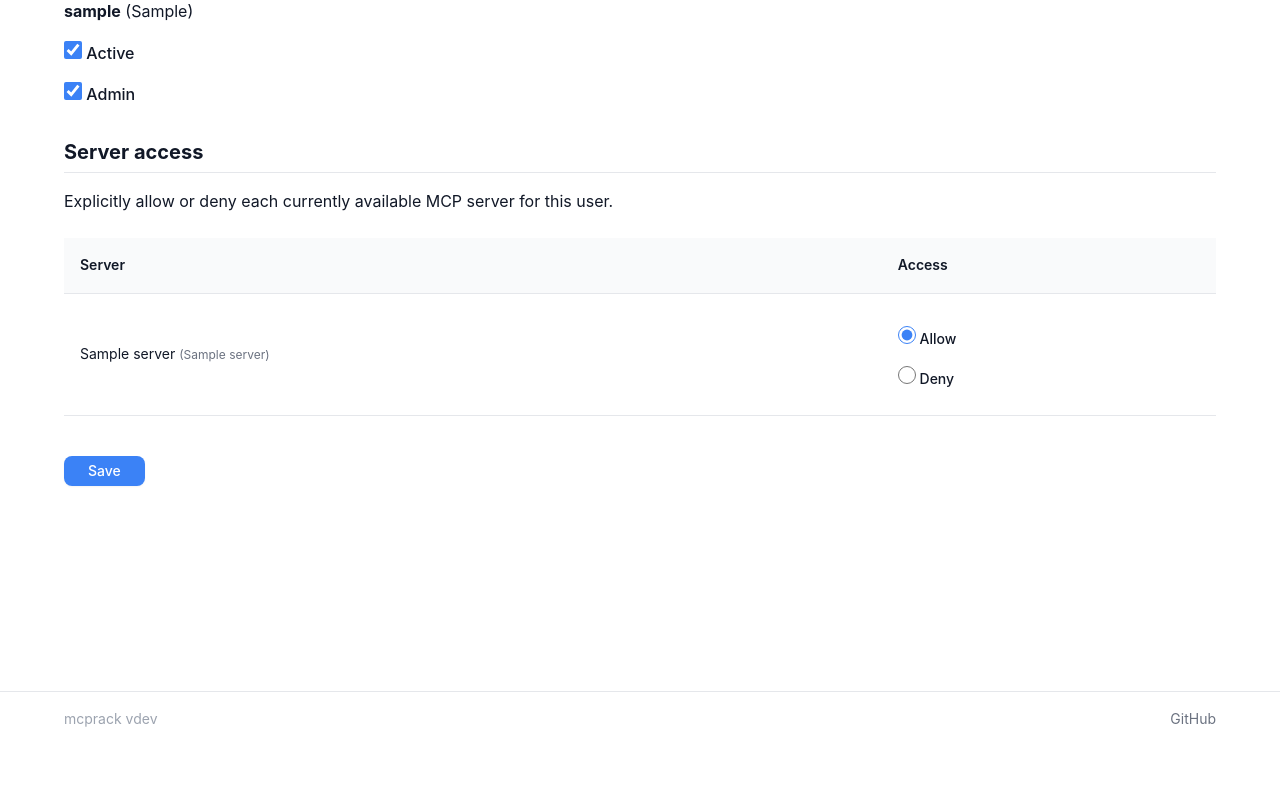
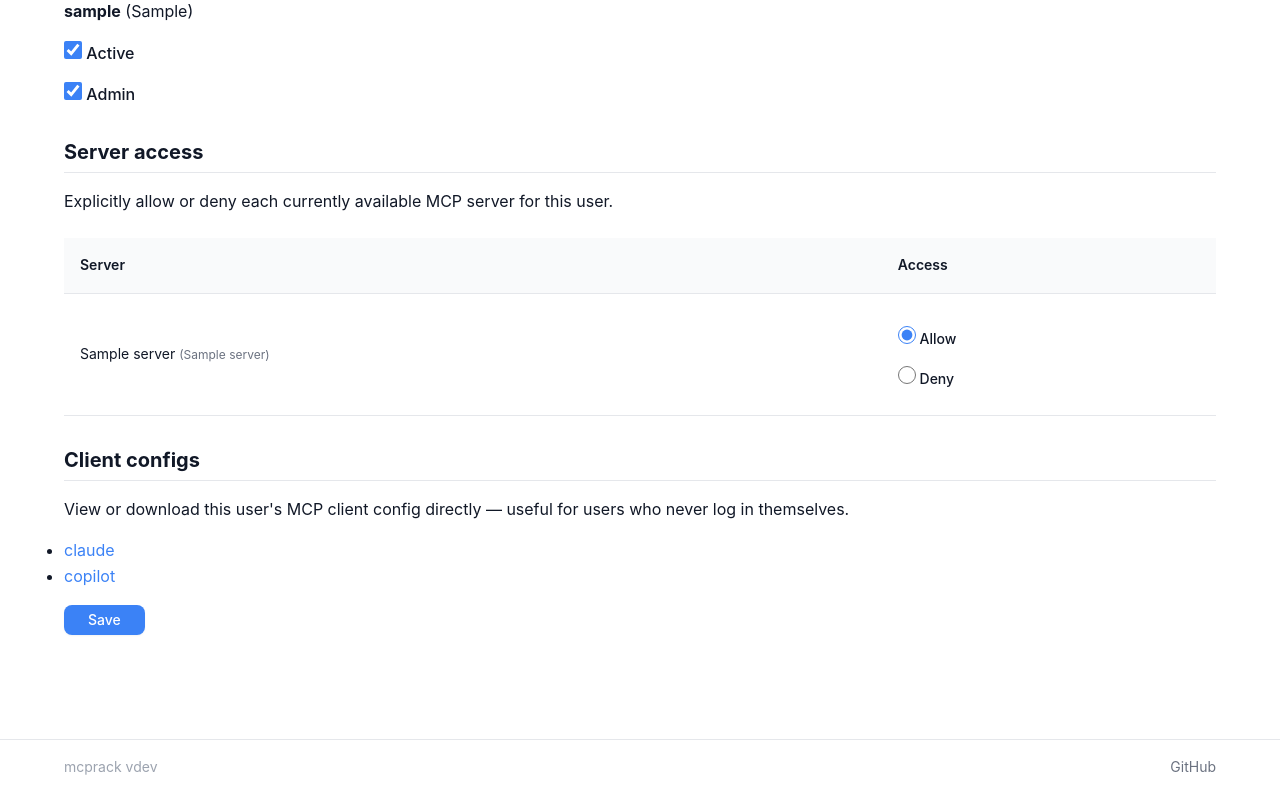
Before and after one commit to VitexSoftware/mcprack, a Flask app: page /admin/users/1/edit in a window 1280 px wide. Shown: the part 158-953 px from the top of the page. Before the commit the page ends 885 px from the top, so only its background shows below. Run offline with Flask 3, Linux system fonts and the light colour scheme; a user stored in the database is signed in; tables that the repository leaves empty hold one stand-in row (values such as "Sample post").

Commit message:
Let admins view/download other users' MCP client configs (v0.2.7)
Some users never log into the web UI; admins can now generate their
claude_desktop_config.json / mcp.json from Admin -> Users and hand it
to them directly, instead of requiring self-service login.

```diff
--- a/admin.py
+++ b/admin.py
@@ -1,7 +1,8 @@
-from flask import Blueprint, current_app, flash, redirect, render_template, request, url_for
+from flask import Blueprint, current_app, flash, redirect, render_template, request, url_for, Response
 from datetime import datetime
 
 import audit
+import catalog
 import detection
 import health
 import appstream_icons
@@ -545,6 +546,54 @@ def user_edit(user_id):
         user=user,
         available_servers=available_servers,
         permission_map=permission_map,
+        clients=list(catalog.RENDERERS.keys()),
+    )
+
+
+@bp.route("/users/<int:user_id>/config/<client>")
+@admin_required
+def user_config_view(user_id, client):
+    target_user = db.get_or_404(User, user_id)
+    config_json, filename = catalog._build_client_config_json(client, user=target_user)
+    if config_json is None:
+        return redirect(url_for("admin.user_edit", user_id=user_id))
+
+    return render_template(
+        "admin/user_config_view.html",
+        target_user=target_user,
+        client=client,
+        filename=filename,
+        config_json=config_json,
+    )
+
+
+@bp.route("/users/<int:user_id>/config/<client>/download")
+@admin_required
+def user_config_download(user_id, client):
+    target_user = db.get_or_404(User, user_id)
+    config_json, filename = catalog._build_client_config_json(client, user=target_user)
+    if config_json is None:
+        audit.log_audit_event(
+            "config_download",
+            "error",
+            user=target_user,
+            error_message=(
+                f"no config produced for client '{client}' "
+                f"(requested by admin '{current_user.username}')"
+            ),
+        )
+        return redirect(url_for("admin.user_edit", user_id=user_id))
+
+    audit.log_audit_event(
+        "config_download",
+        "success",
+        user=target_user,
+        error_message=f"downloaded by admin '{current_user.username}'",
+    )
+    return Response(
+        config_json,
+        mimetype="application/json",
+        headers={"Content-Disposition": f"attachment; filename={filename}"},
     )
 
 
--- a/catalog.py
+++ b/catalog.py
@@ -302,10 +302,11 @@ def override(server_id):
     )
 
 
-def _build_client_config_json(client):
-    """Resolve the current user's selected+enabled servers into a rendered
-    client config, as a pretty-printed JSON string. Returns None (with a
-    flash already set) if there's nothing selected, or `client` is unknown.
+def _build_client_config_json(client, user=None):
+    """Resolve `user`'s (default: the current user) selected+enabled servers
+    into a rendered client config, as a pretty-printed JSON string. Returns
+    None (with a flash already set) if there's nothing selected, or `client`
+    is unknown.
 
     Users always connect remotely: a stdio-implemented server (no network
     url of its own) is never spawned by the client directly — it always
@@ -315,15 +316,17 @@ def _build_client_config_json(client):
     network url (already-running, externally reachable services) need their
     auth header resolved eagerly, right here, to embed in the config.
     """
+    if user is None:
+        user = current_user
     if client not in RENDERERS:
         abort(404)
     render_fn, filename = RENDERERS[client]
 
-    allowed_ids = _allowed_enabled_server_ids(current_user.id)
+    allowed_ids = _allowed_enabled_server_ids(user.id)
     selected = (
         McpServer.query.join(UserServerSelection)
         .filter(
-            UserServerSelection.user_id == current_user.id,
+            UserServerSelection.user_id == user.id,
             McpServer.enabled.is_(True),
             McpServer.id.in_(allowed_ids),
         )
@@ -341,7 +344,7 @@ def _build_client_config_json(client):
             clean_url = None if raw_url.lower() in {"", "none", "null"} else raw_url
 
             if clean_url:
-                env = secret_store.resolve_server_env(server, user=current_user)
+                env = secret_store.resolve_server_env(server, user=user)
             else:
                 env = {}
 
@@ -367,7 +370,7 @@ def _build_client_config_json(client):
 
     for i, server in enumerate(selected):
         if not entries[i].get("url") and server.command:
-            token = _make_proxy_token(current_user.id, server.id)
+            token = _make_proxy_token(user.id, server.id)
             relay_url = url_for(
                 "catalog.user_proxy_mcp",
                 token=token,
--- a/templates/admin/user_form.html
+++ b/templates/admin/user_form.html
@@ -59,6 +59,14 @@
   {% else %}
   <p>No enabled servers available.</p>
   {% endif %}
+
+  <h2>Client configs</h2>
+  <p>View or download this user's MCP client config directly — useful for users who never log in themselves.</p>
+  <ul>
+    {% for client in clients %}
+    <li><a href="{{ url_for('admin.user_config_view', user_id=user.id, client=client) }}">{{ client }}</a></li>
+    {% endfor %}
+  </ul>
   {% endif %}
 
   <button type="submit">Save</button>
```
Also changed, not shown: templates/admin/user_config_view.html (added, +64 -0 lines), README.md, 1 other file.
